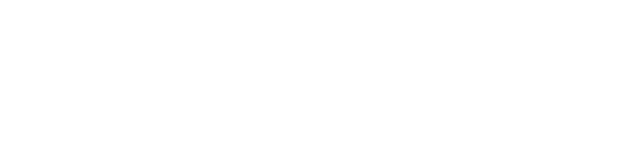
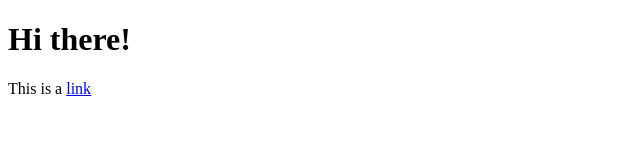
Before and after one commit to Amirhoseinn84/JS-EXS, a plain HTML site: page index.html in a window 1280 px wide. Shown: the whole page, without its empty margins (0-640 px from the left). Drawn offline with Linux system fonts and the light colour scheme.

Commit message:
add more to project

```diff
--- a/app.js
+++ b/app.js
@@ -0,0 +1 @@
+console.log(window);
--- a/index.html
+++ b/index.html
@@ -6,5 +6,8 @@
     <title>Advanced JavaScript</title>
     <script src="app.js"></script>
   </head>
-  <body></body>
+  <body>
+    <h1>Hi there!</h1>
+    <p>This is a <a href="#">link</a></p>
+  </body>
 </html>
```
